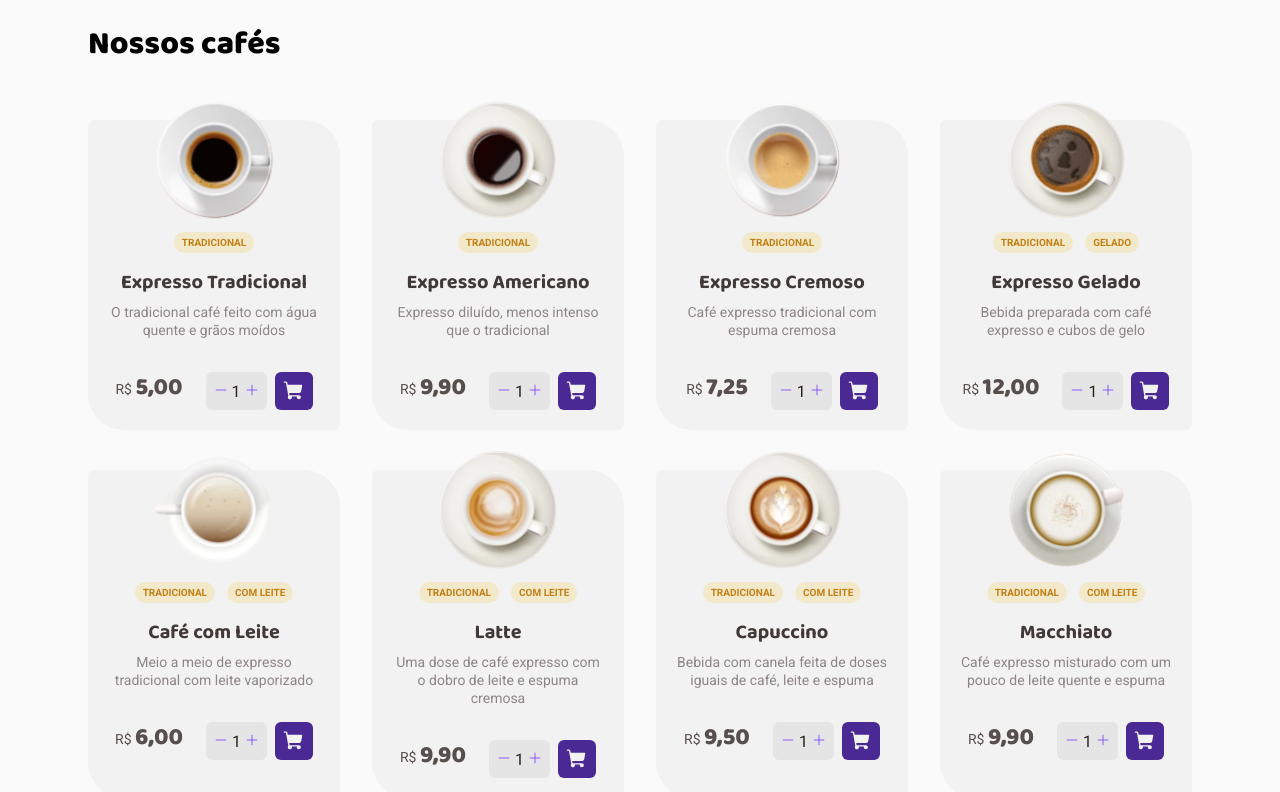
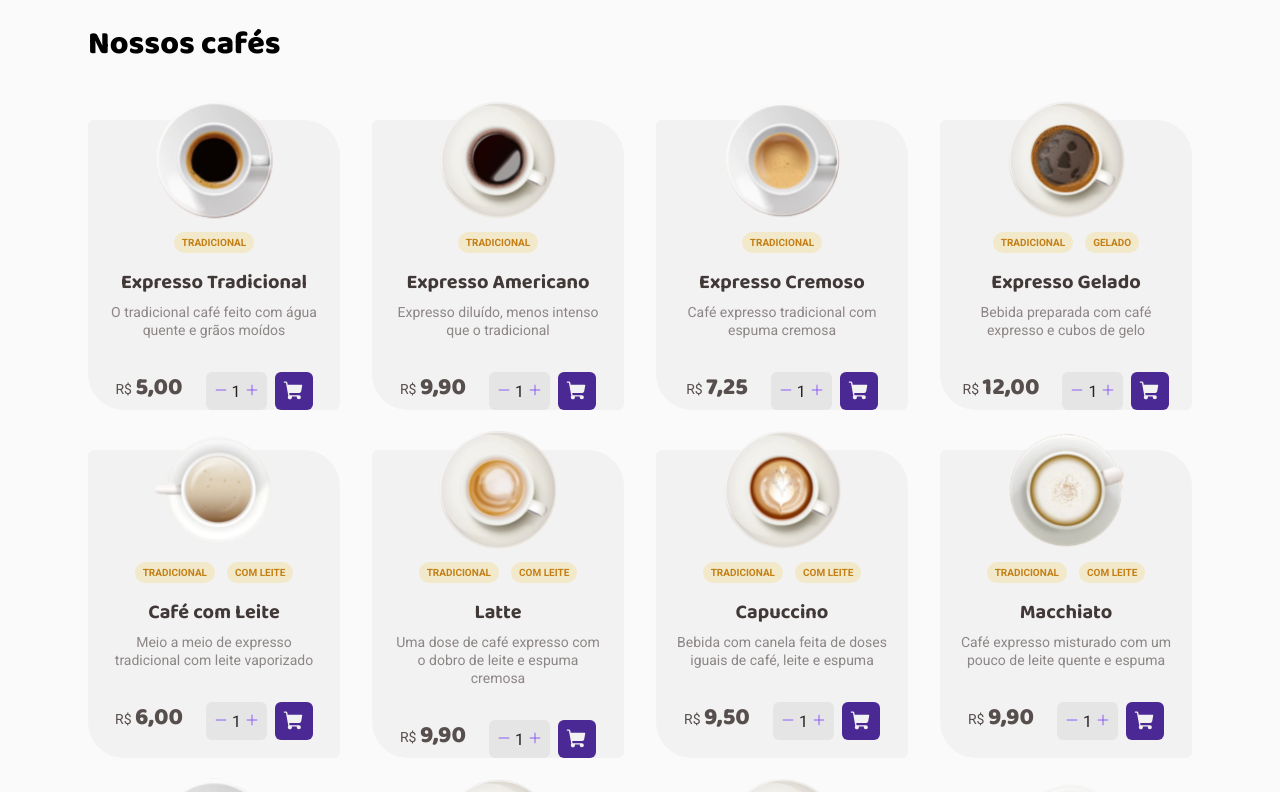
Before and after one commit to guilhermetravinski/ignite-coffee-delivery-1, a React (Vite) app: page / in a window 1280 px wide. Shown: the part 640-1432 px from the top of the page. Built offline with nearby package versions, Linux system fonts and the light colour scheme.

Commit message:
feat: remove horizontal padding of CoffeeCard

```diff
--- a/src/pages/Home/components/CoffeeCard/styles.ts
+++ b/src/pages/Home/components/CoffeeCard/styles.ts
@@ -9,7 +9,7 @@ export const CoffeeCardContainer = styled.li`
   background: ${(props) => props.theme['--base-card']};
   border-radius: 6px 36px;
 
-  padding: 0 1.25rem 1.25rem;
+  padding: 0 1.25rem 0;
 
   > img {
     display: block;
```
